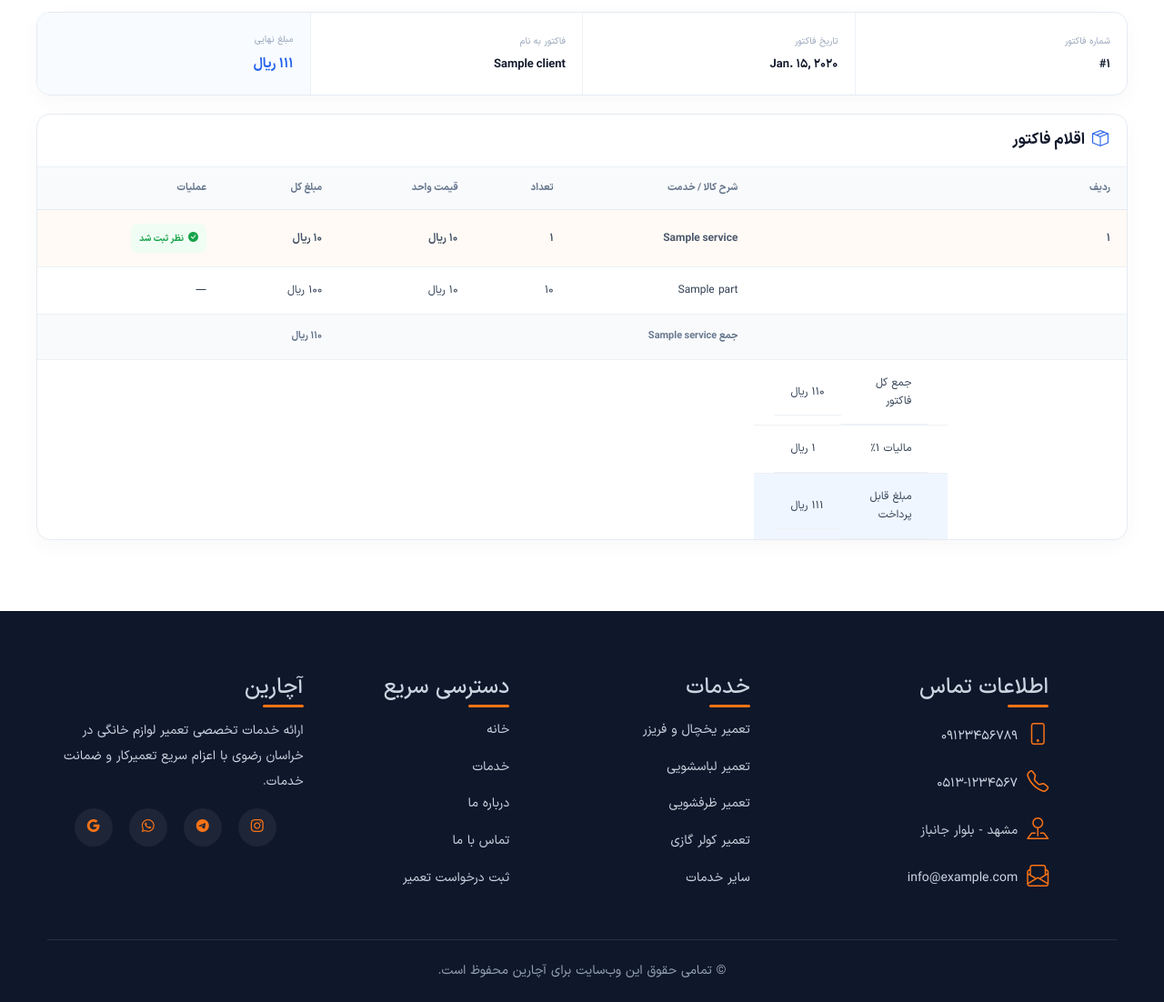
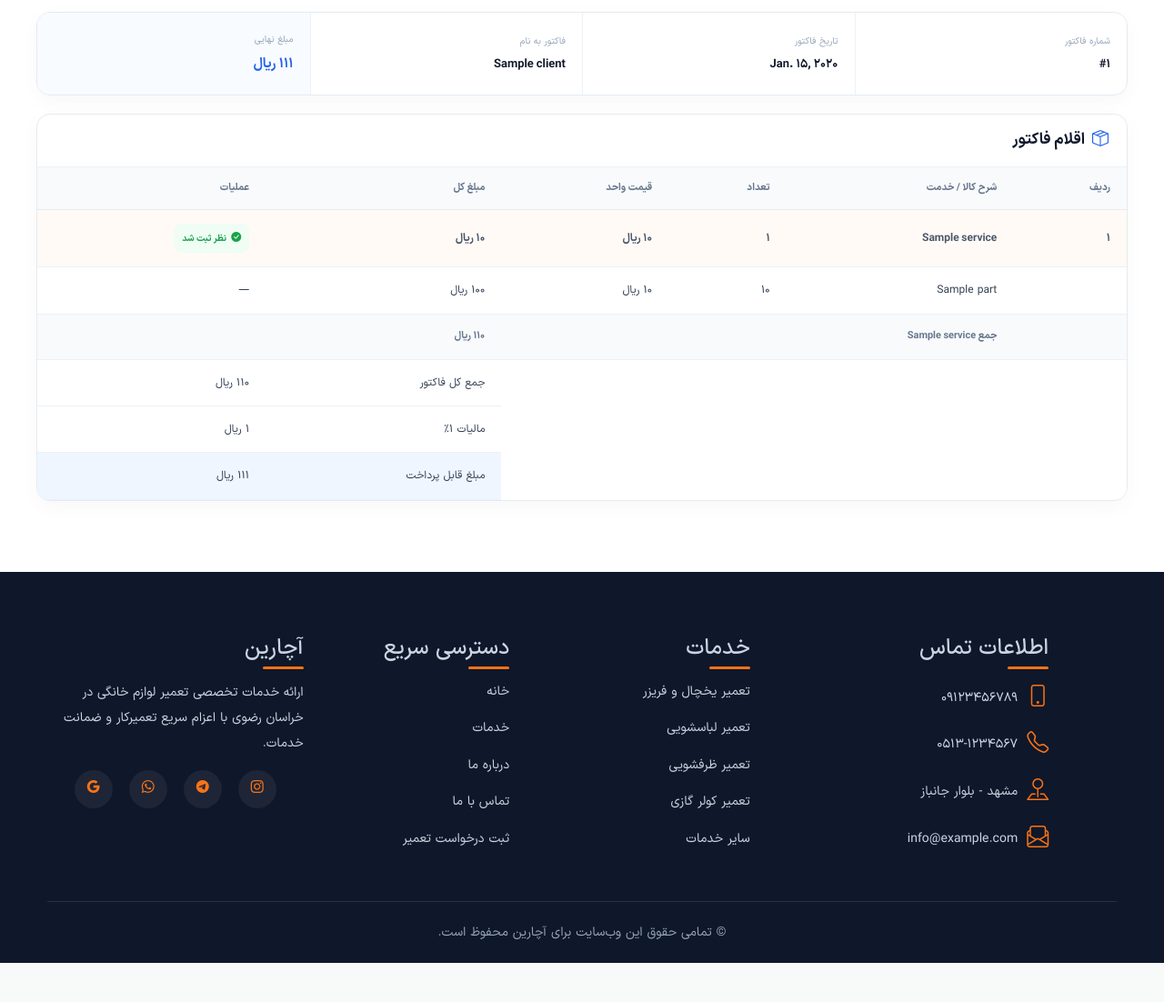
Before and after one commit to Fs310/acharin, a Django app: page /accounts/detail_history/1 in a window 1280 px wide. Shown: the part 264-1366 px from the top of the page at 91% size. After the commit the page ends 1323 px from the top, so only its background shows below. Run offline with Django 5.2, Linux system fonts and the light colour scheme; a user stored in the database is signed in; tables that the repository leaves empty hold one stand-in row (values such as "Sample post"); some libraries are stand-ins or nearby versions.

Commit message:
Fix invoice totals layout and emphasize final amount

```diff
--- a/static/css/comment-page.css
+++ b/static/css/comment-page.css
@@ -28,52 +28,7 @@
         margin-bottom: 20px;
     }
 
-    /* ===================== جمع‌بندی فاکتور — فقط دسکتاپ ===================== */
-    .invoice-page .invoice-summary-group .sum-row {
-        display: grid;
-        grid-template-columns: minmax(0, 1fr) auto;
-        align-items: center;
-        width: 52%;
-        min-height: 48px;
-        margin-right: auto;
-        margin-left: 0;
-        padding: 0 22px;
-        box-sizing: border-box;
-    }
-
-    .invoice-page .invoice-summary-group .sum-row td[colspan="4"] {
-        display: none;
-    }
-
-    .invoice-page .invoice-summary-group .sum-row td:nth-child(5) {
-        grid-column: 1;
-        padding: 9px 0;
-        border-bottom: none;
-        text-align: right;
-    }
-
-    .invoice-page .invoice-summary-group .sum-row td:nth-child(6) {
-        grid-column: 2;
-        padding: 9px 0;
-        border-bottom: none;
-        text-align: left;
-        white-space: nowrap;
-    }
-
-    .invoice-page .invoice-summary-group .sum-row:not(:last-child) {
-        border-bottom: 1px solid #edf1f6;
-    }
-
-    .invoice-page .invoice-summary-group .sum-row.total-row {
-        min-height: 58px;
-        background: #eff6ff;
-    }
-
-    .invoice-page .invoice-summary-group .sum-row.total-row td:nth-child(5) {
-        font-size: 14px;
-        font-weight: 800;
-    }
-
+    /* مبلغ قابل پرداخت کمی برجسته‌تر؛ بدون تغییر چیدمان جدول */
     .invoice-page .invoice-summary-group .sum-row.total-row td:nth-child(6) {
         color: #2563eb;
         font-size: 18px;
```
